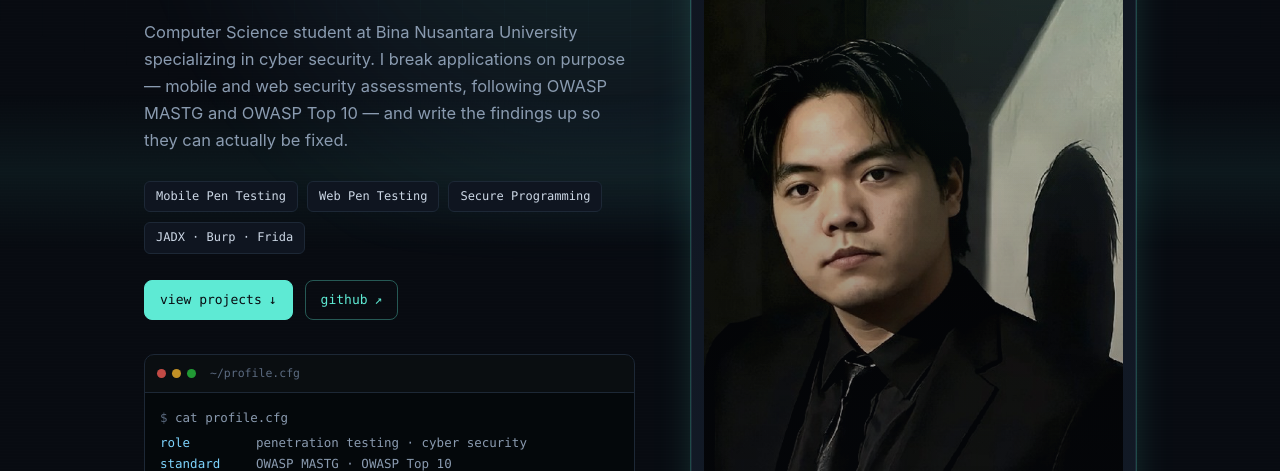
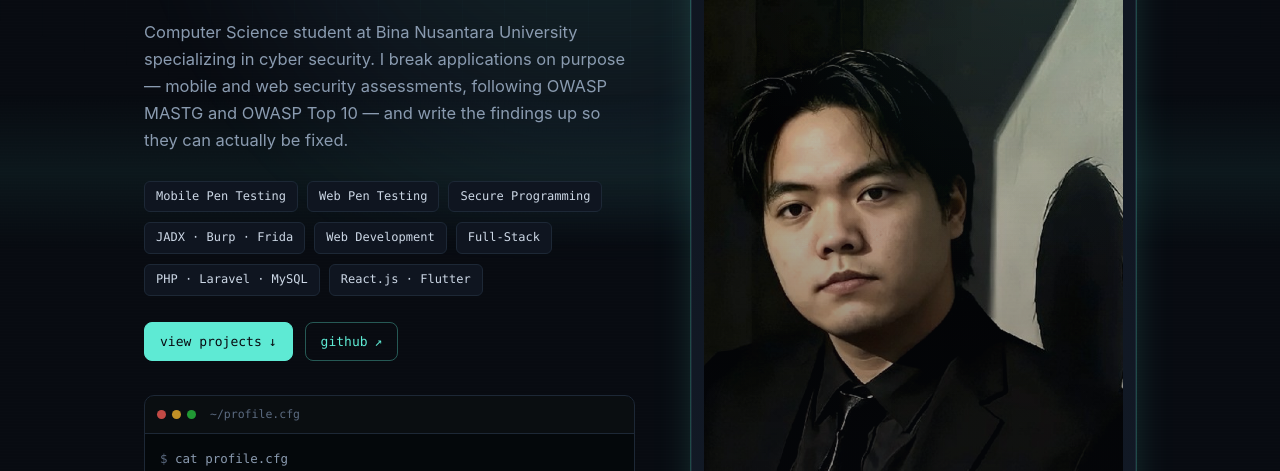
Before and after one commit to Yenmau/Yenmau.github.io, a plain HTML site: page index.html in a window 1280 px wide. Shown: the part 258-729 px from the top of the page. Drawn offline with Linux system fonts and the light colour scheme.

Commit message:
Hero tags: add web development / full-stack skills from repositories

```diff
--- a/index.html
+++ b/index.html
@@ -74,6 +74,10 @@
           <span class="tag">Web Pen Testing</span>
           <span class="tag">Secure Programming</span>
           <span class="tag">JADX &middot; Burp &middot; Frida</span>
+          <span class="tag">Web Development</span>
+          <span class="tag">Full-Stack</span>
+          <span class="tag">PHP &middot; Laravel &middot; MySQL</span>
+          <span class="tag">React.js &middot; Flutter</span>
         </div>
         <div class="hero-actions">
           <a class="btn" href="#projects">view projects <span class="arrow">&darr;</span></a>
```
